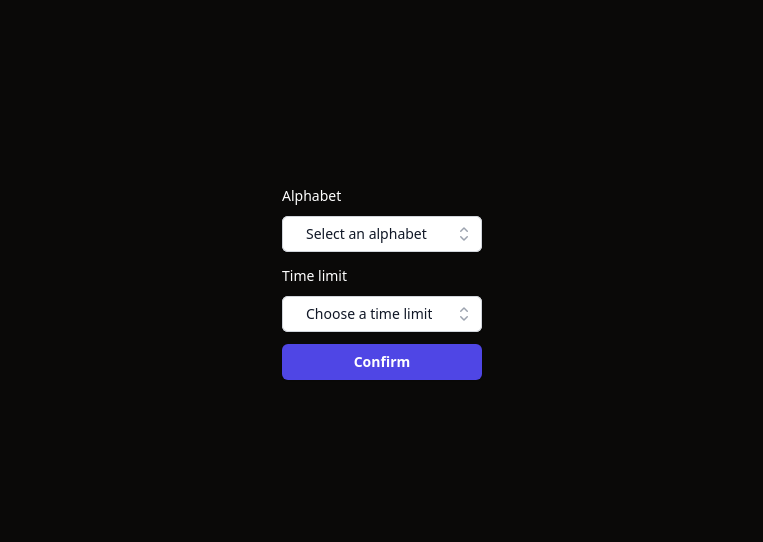
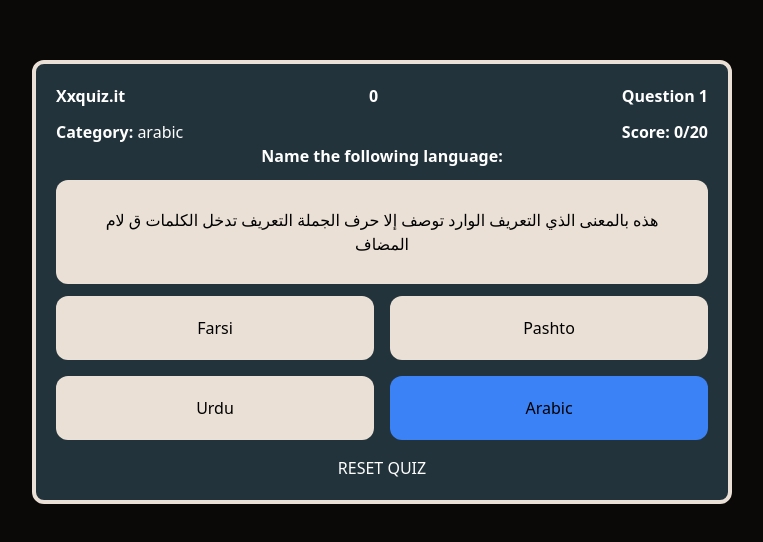
Before and after one commit to FrancoDominguez/DialectQuizler, a React (Vite) app: page / in a window 1280 px wide. Shown: the part 118-660 px from the top of the page, without its empty margins (258-1021 px from the left). Built offline with nearby package versions, Linux system fonts and the light colour scheme.

Commit message:
changed routes

```diff
--- a/src/App.jsx
+++ b/src/App.jsx
@@ -9,8 +9,8 @@ function App() {
       <div className="min-h-screen flex flex-col items-center justify-center bg-[#0A0908]">
         <QuizProvider>
           <Routes>
-            <Route path="/" element={<GameSetup />}></Route>
-            <Route path="/game" element={<Game />} />
+            <Route path="/setup" element={<GameSetup />}></Route>
+            <Route path="/" element={<Game />} />
           </Routes>
         </QuizProvider>
       </div>
```
